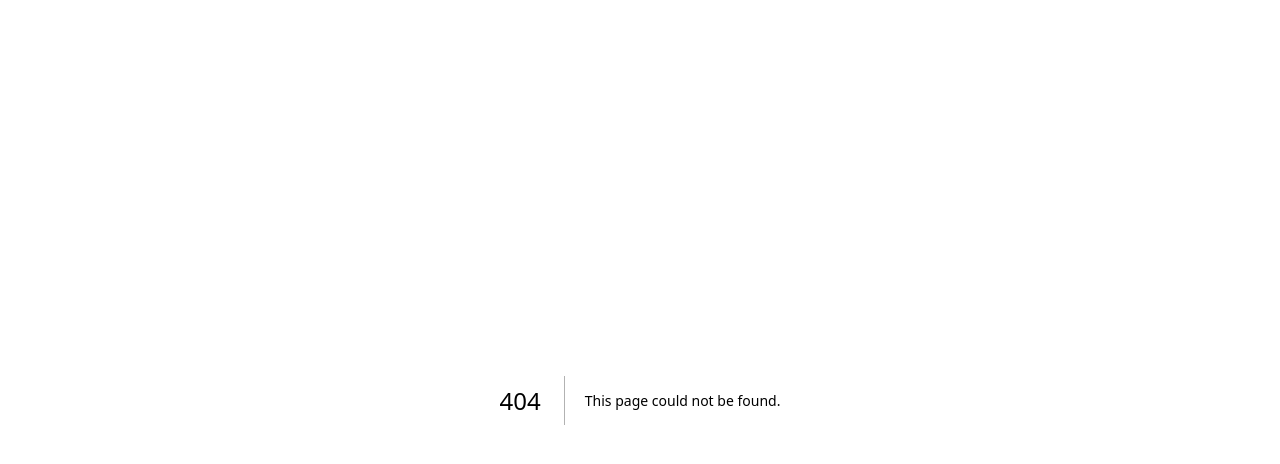
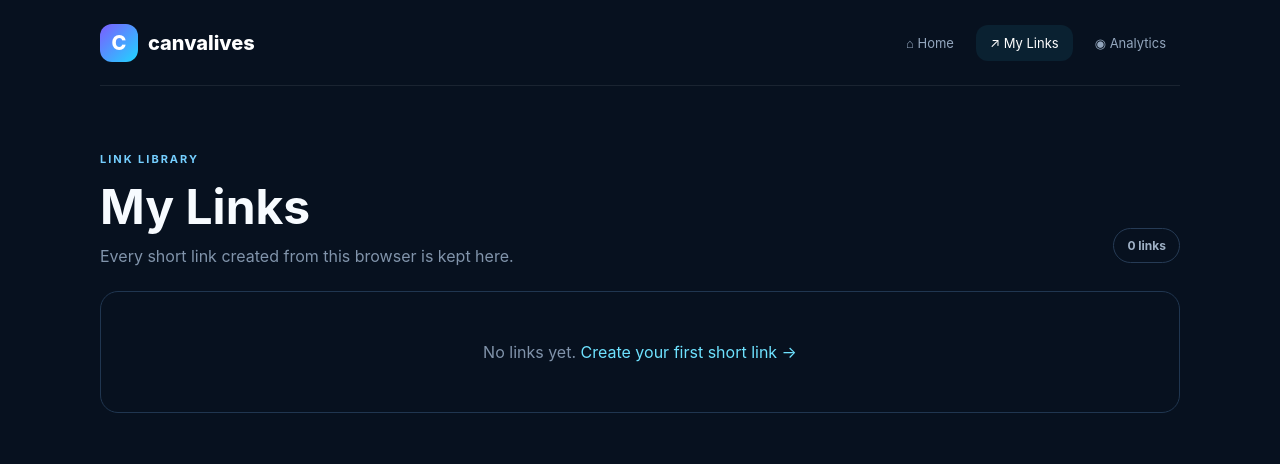
Before and after one commit to meherul382/Linkivo, a Next.js app: page /links in a window 1280 px wide. Before the commit this address had no page. Shown: the top 464 px of the page. Built offline with nearby package versions, Linux system fonts and the light colour scheme.

Commit message:
Add My Links page

```diff
--- /dev/null
+++ b/app/links/page.tsx
@@ -0,0 +1,75 @@
+"use client";
+
+import { useEffect, useState } from "react";
+
+type SavedLink = {
+  slug: string;
+  shortUrl: string;
+  destinationUrl: string;
+  createdAt: string;
+};
+
+export default function MyLinksPage() {
+  const [links, setLinks] = useState<SavedLink[]>([]);
+
+  useEffect(() => {
+    try {
+      const saved = JSON.parse(localStorage.getItem("canvalives_my_links") || "[]");
+      if (Array.isArray(saved)) setLinks(saved);
+    } catch {}
+  }, []);
+
+  async function copy(url: string) {
+    try { await navigator.clipboard.writeText(url); } catch {}
+  }
+
+  function remove(slug: string) {
+    const next = links.filter(x => x.slug !== slug);
+    setLinks(next);
+    localStorage.setItem("canvalives_my_links", JSON.stringify(next));
+  }
+
+  return (
+    <main className="page">
+      <div className="container">
+        <header className="header">
+          <a className="brand" href="/"><span className="logo">C</span><span>canvalives</span></a>
+          <nav>
+            <a href="/">⌂ Home</a><a className="active" href="/links">↗ My Links</a><a href="/analytics">◉ Analytics</a>
+          </nav>
+        </header>
+
+        <section className="title">
+          <p>LINK LIBRARY</p><h1>My Links</h1>
+          <span>Every short link created from this browser is kept here.</span>
+          <b>{links.length} links</b>
+        </section>
+
+        {!links.length ? <div className="empty">No links yet. <a href="/">Create your first short link →</a></div> :
+        <div className="list">{links.map(link => (
+          <article className="row" key={link.slug}>
+            <div className="main">
+              <a className="short" href={link.shortUrl}>{link.shortUrl}</a>
+              <div className="dest">{link.destinationUrl}</div>
+              <small>{new Date(link.createdAt).toLocaleString()}</small>
+            </div>
+            <div className="actions">
+              <button onClick={() => copy(link.shortUrl)}>Copy</button>
+              <a href={"/analytics/" + link.slug}>Analytics</a>
+              <button className="delete" onClick={() => remove(link.slug)}>Delete</button>
+            </div>
+          </article>
+        ))}</div>}
+
+        <style jsx>{`
+          .page{min-height:100vh;background:#07111f;color:#f7fbff;font-family:Inter,system-ui,sans-serif}.container{max-width:1120px;margin:auto;padding:0 20px}
+          .header{height:86px;display:flex;align-items:center;justify-content:space-between;border-bottom:1px solid rgba(255,255,255,.08)}.brand{display:flex;align-items:center;gap:10px;color:#fff;text-decoration:none;font-size:20px;font-weight:800}.logo{width:38px;height:38px;border-radius:12px;display:grid;place-items:center;background:linear-gradient(135deg,#7c5cff,#1fd6ff)}
+          nav{display:flex;gap:8px}nav a{padding:10px 14px;border-radius:12px;color:#93a6bd;text-decoration:none;font-size:13px}nav a:hover,nav .active{background:rgba(57,217,255,.08);color:#fff}
+          .title{padding:55px 0 25px;position:relative}.title p{color:#75cfff;letter-spacing:.18em;font-size:11px;font-weight:700}.title h1{font-size:48px;margin:10px 0}.title span{color:#8194ab}.title b{position:absolute;right:0;bottom:28px;padding:9px 13px;border:1px solid #263b55;border-radius:999px;color:#9eb0c5;font-size:12px}
+          .list{display:grid;gap:12px;padding-bottom:70px}.row{display:flex;justify-content:space-between;gap:20px;padding:20px;border:1px solid #203650;border-radius:18px;background:#0c1d31}.short{color:#6ee2ff;font-weight:800;text-decoration:none}.dest{color:#a1b1c5;font-size:13px;white-space:nowrap;overflow:hidden;text-overflow:ellipsis;max-width:700px;margin:8px 0}.main small{color:#61758e;font-size:11px}.actions{display:flex;gap:8px;align-items:center}.actions button,.actions a{padding:9px 12px;border:1px solid #29415e;border-radius:10px;background:#122941;color:#dce8f5;text-decoration:none;font-size:12px;cursor:pointer}.actions .delete{color:#ff9faf;background:#281722;border-color:#4a2732}.empty{padding:50px;text-align:center;border:1px solid #203650;border-radius:18px;color:#8093aa}.empty a{color:#6ee2ff;text-decoration:none}
+          @media(max-width:700px){.header{height:auto;padding:18px 0;gap:15px;flex-direction:column;align-items:stretch}nav{width:100%}nav a{flex:1;text-align:center}.row{flex-direction:column}.actions{width:100%;flex-wrap:wrap}.actions button,.actions a{flex:1;text-align:center}.dest{max-width:100%}.title h1{font-size:38px}.title b{position:static;display:inline-block;margin-top:18px}}
+        `}</style>
+      </div>
+    </main>
+  );
+}
```
